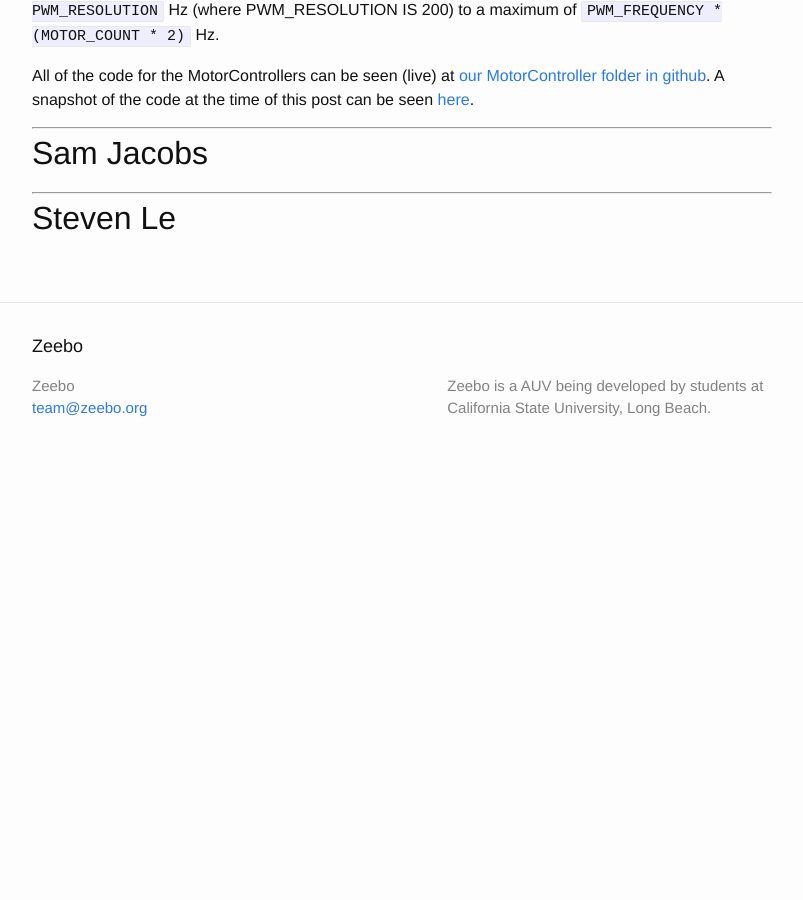
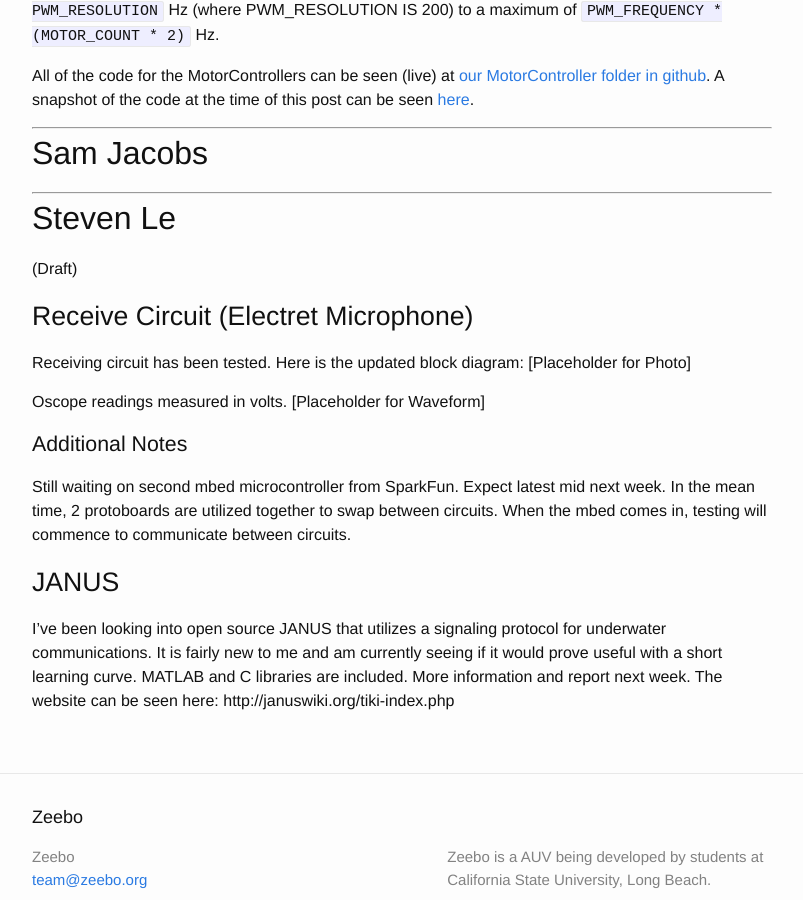
Before and after one commit to vartan/Xeebo, a Jekyll site: the page built from _posts/2015-02-06-weekly-report-week-4.md, in a window 1280 px wide and 900 px high, scrolled down 1399 px. Shown: the whole window, without its empty margins (238-1041 px from the left). Built offline with Jekyll 4.4.1, drawn with Linux system fonts in a browser that asks for light colours; comment, search, counter and statistics services are not loaded; before the commit the page ends 1879 px from its top, so only the background shows below that.

Commit message:
drafting steven report week 4

```diff
--- a/_posts/2015-02-06-weekly-report-week-4.md
+++ b/_posts/2015-02-06-weekly-report-week-4.md
@@ -43,3 +43,18 @@ All of the code for the MotorControllers can be seen (live) at
 ---
 
 #Steven Le
+(Draft)
+
+##Receive Circuit (Electret Microphone)
+
+Receiving circuit has been tested.  Here is the updated block diagram:
+[Placeholder for Photo]
+
+Oscope readings measured in volts.
+[Placeholder for Waveform]
+
+###Additional Notes
+Still waiting on second mbed microcontroller from SparkFun.  Expect latest mid next week.  In the mean time, 2 protoboards are utilized together to swap between circuits.  When the mbed comes in, testing will commence to communicate between circuits.
+
+##JANUS
+I've been looking into open source JANUS that utilizes a signaling protocol for underwater communications.  It is fairly new to me and am currently seeing if it would prove useful with a short learning curve.  MATLAB and C libraries are included.  More information and report next week.  The website can be seen here: http://januswiki.org/tiki-index.php
```
